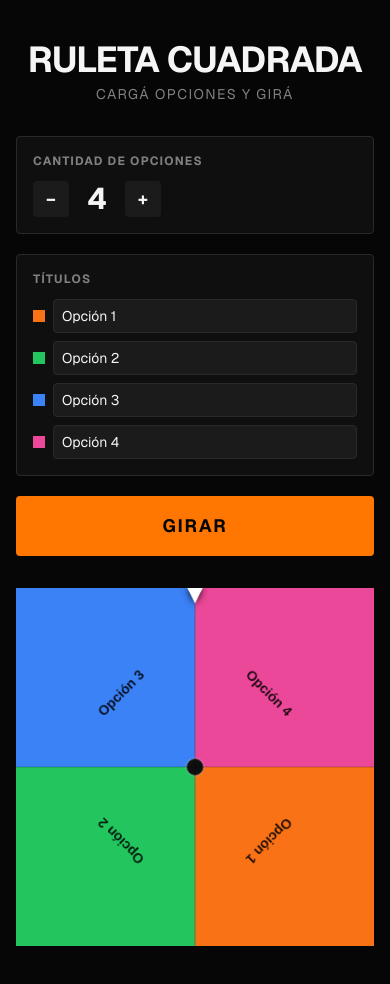
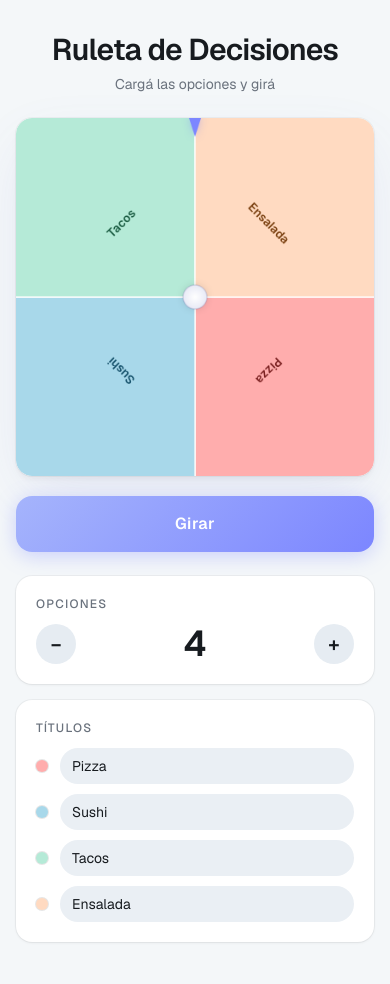
Before and after one commit to vazmanuvaz/ruleta-cuadrada-equals, a Next.js app: page / in a window 390 px wide. Built offline with nearby package versions, Linux system fonts and the light colour scheme.

Commit message:
style: redesign UI with Apple aesthetic\n\nUpdate to pastel color palette, light background, rounded corners,\nsubtle shadows, and fully responsive layout.

```diff
--- a/app/globals.css
+++ b/app/globals.css
@@ -4,48 +4,43 @@
 @custom-variant dark (&:is(.dark *));
 
 :root {
-  --background: oklch(0.12 0 0);
-  --foreground: oklch(0.97 0 0);
-  --card: oklch(0.17 0 0);
-  --card-foreground: oklch(0.97 0 0);
-  --popover: oklch(0.17 0 0);
-  --popover-foreground: oklch(0.97 0 0);
-  --primary: oklch(0.75 0.22 50);
-  --primary-foreground: oklch(0.12 0 0);
-  --secondary: oklch(0.22 0 0);
-  --secondary-foreground: oklch(0.97 0 0);
-  --muted: oklch(0.22 0 0);
-  --muted-foreground: oklch(0.6 0 0);
-  --accent: oklch(0.65 0.22 145);
-  --accent-foreground: oklch(0.12 0 0);
-  --destructive: oklch(0.6 0.25 27);
-  --destructive-foreground: oklch(0.97 0 0);
-  --border: oklch(0.28 0 0);
-  --input: oklch(0.22 0 0);
-  --ring: oklch(0.75 0.22 50);
-  --chart-1: oklch(0.75 0.22 50);
-  --chart-2: oklch(0.65 0.22 145);
-  --chart-3: oklch(0.65 0.22 230);
-  --chart-4: oklch(0.72 0.22 0);
-  --chart-5: oklch(0.72 0.2 300);
-  --radius: 0.25rem;
-  --sidebar: oklch(0.17 0 0);
-  --sidebar-foreground: oklch(0.97 0 0);
-  --sidebar-primary: oklch(0.75 0.22 50);
-  --sidebar-primary-foreground: oklch(0.12 0 0);
-  --sidebar-accent: oklch(0.22 0 0);
-  --sidebar-accent-foreground: oklch(0.97 0 0);
-  --sidebar-border: oklch(0.28 0 0);
-  --sidebar-ring: oklch(0.75 0.22 50);
-  /* Ruleta slice colors */
-  --slice-1: #f97316;
-  --slice-2: #22c55e;
-  --slice-3: #3b82f6;
-  --slice-4: #ec4899;
-  --slice-5: #eab308;
-  --slice-6: #14b8a6;
-  --slice-7: #f43f5e;
-  --slice-8: #a855f7;
+  --background: oklch(0.975 0.004 240);
+  --foreground: oklch(0.22 0.01 250);
+  --card: oklch(1 0 0);
+  --card-foreground: oklch(0.22 0.01 250);
+  --popover: oklch(1 0 0);
+  --popover-foreground: oklch(0.22 0.01 250);
+  --primary: oklch(0.62 0.15 260);
+  --primary-foreground: oklch(1 0 0);
+  --secondary: oklch(0.94 0.01 245);
+  --secondary-foreground: oklch(0.38 0.02 255);
+  --muted: oklch(0.94 0.01 245);
+  --muted-foreground: oklch(0.55 0.02 255);
+  --accent: oklch(0.91 0.04 250);
+  --accent-foreground: oklch(0.38 0.02 255);
+  --destructive: oklch(0.65 0.2 25);
+  --destructive-foreground: oklch(1 0 0);
+  --border: oklch(0.9 0.01 245);
+  --input: oklch(0.95 0.008 245);
+  --ring: oklch(0.62 0.15 260);
+  --radius: 1rem;
+  --sidebar: oklch(1 0 0);
+  --sidebar-foreground: oklch(0.22 0.01 250);
+  --sidebar-primary: oklch(0.62 0.15 260);
+  --sidebar-primary-foreground: oklch(1 0 0);
+  --sidebar-accent: oklch(0.94 0.01 245);
+  --sidebar-accent-foreground: oklch(0.38 0.02 255);
+  --sidebar-border: oklch(0.9 0.01 245);
+  --sidebar-ring: oklch(0.62 0.15 260);
+  /* Ruleta — colores pastel suaves */
+  --slice-1: #FFADAD;
+  --slice-2: #A8D8EA;
+  --slice-3: #B5EAD7;
+  --slice-4: #FFDAC1;
+  --slice-5: #C7CEEA;
+  --slice-6: #FFD6E7;
+  --slice-7: #D4F1BE;
+  --slice-8: #FFF1BA;
 }
 
 
--- a/app/page.tsx
+++ b/app/page.tsx
@@ -1,9 +1,9 @@
 "use client"
 
 import { useState, useRef } from "react"
-import { SquareWheel } from "@/components/square-wheel"
+import { SquareWheel, SLICE_COLORS } from "@/components/square-wheel"
 
-const DEFAULT_OPTIONS = ["Opción 1", "Opción 2", "Opción 3", "Opción 4"]
+const DEFAULT_OPTIONS = ["Pizza", "Sushi", "Tacos", "Ensalada"]
 
 export default function RuletaPage() {
   const [count, setCount] = useState(4)
@@ -37,27 +37,25 @@ export default function RuletaPage() {
     setWinner(null)
     setIsSpinning(true)
 
-    const extraSpins = 5 + Math.floor(Math.random() * 5) // 5-9 full turns
+    const extraSpins = 5 + Math.floor(Math.random() * 5)
     const randomOffset = Math.random() * 360
     const totalDeg = extraSpins * 360 + randomOffset
 
     const startRot = rotation
     const endRot = startRot + totalDeg
-    const duration = 3000 + Math.random() * 1200
+    const duration = 3200 + Math.random() * 1200
 
     let startTime: number | null = null
 
     function easeOut(t: number) {
-      return 1 - Math.pow(1 - t, 3)
+      return 1 - Math.pow(1 - t, 4)
     }
 
     function animate(ts: number) {
       if (!startTime) startTime = ts
       const elapsed = ts - startTime
       const progress = Math.min(elapsed / duration, 1)
-      const eased = easeOut(progress)
-      const current = startRot + eased * totalDeg
-
+      const current = startRot + easeOut(progress) * totalDeg
       setRotation(current)
 
       if (progress < 1) {
@@ -65,14 +63,9 @@ export default function RuletaPage() {
       } else {
         setRotation(endRot)
         setIsSpinning(false)
-
-        // Figure out winner: pointer is at top center = angle 270deg (or -90deg)
-        // The slice that contains -90deg after rotation
         const anglePerSlice = 360 / count
-        // Normalize: which slice is at the pointer (pointing down from top = 270deg)
-        const pointerAngle = 270
         const normalizedRot = ((endRot % 360) + 360) % 360
-        const adjusted = ((pointerAngle - normalizedRot) % 360 + 360) % 360
+        const adjusted = ((270 - normalizedRot) % 360 + 360) % 360
         const winnerIndex = Math.floor(adjusted / anglePerSlice) % count
         setWinner(options[winnerIndex] || `Opción ${winnerIndex + 1}`)
       }
@@ -82,42 +75,99 @@ export default function RuletaPage() {
   }
 
   return (
-    <main className="min-h-screen bg-background text-foreground font-sans flex flex-col items-center py-10 px-4 gap-8">
+    <main className="min-h-screen bg-background font-sans flex flex-col items-center px-4 py-8 sm:py-12 gap-6 sm:gap-10">
+
       {/* Header */}
-      <div className="text-center">
-        <h1 className="text-4xl font-bold tracking-tight text-balance">
-          RULETA CUADRADA
+      <header className="text-center">
+        <h1 className="text-3xl sm:text-4xl font-semibold tracking-tight text-foreground text-balance">
+          Ruleta de Decisiones
         </h1>
-        <p className="text-muted-foreground mt-1 text-sm tracking-widest uppercase">
-          Cargá opciones y girá
+        <p className="text-muted-foreground mt-1.5 text-sm text-pretty">
+          Cargá las opciones y girá
         </p>
+      </header>
+
+      {/* Layout: mobile = column, desktop = row */}
+      <div className="w-full max-w-4xl flex flex-col md:flex-row-reverse gap-6 items-start justify-center">
+
+        {/* Wheel */}
+        <div className="w-full md:flex-1 flex flex-col items-center gap-5">
+          <div
+            className="w-full max-w-[360px] sm:max-w-[420px] aspect-square rounded-2xl overflow-hidden"
+            style={{
+              boxShadow:
+                "0 4px 6px -1px rgba(0,0,0,0.05), 0 20px 60px -10px rgba(100,110,200,0.12), 0 0 0 1px rgba(0,0,0,0.04)",
+            }}
+          >
+            <SquareWheel
+              options={options.slice(0, count)}
+              rotation={rotation}
+              isSpinning={isSpinning}
+            />
           </div>
 
-      {/* Main layout */}
-      <div className="w-full max-w-3xl flex flex-col md:flex-row gap-8 items-start justify-center">
+          {/* Winner banner */}
+          {winner && !isSpinning && (
+            <div
+              className="w-full max-w-[360px] sm:max-w-[420px] bg-card rounded-2xl px-6 py-4 text-center animate-in fade-in slide-in-from-bottom-3 duration-400"
+              style={{
+                boxShadow: "0 2px 16px rgba(124,134,255,0.15), 0 0 0 1px rgba(124,134,255,0.12)",
+              }}
+            >
+              <p className="text-xs font-medium uppercase tracking-widest text-muted-foreground mb-1">
+                Resultado
+              </p>
+              <p className="text-2xl font-semibold text-foreground text-balance">{winner}</p>
+            </div>
+          )}
 
-        {/* Left: controls */}
-        <div className="flex flex-col gap-5 w-full md:w-64 shrink-0">
+          {/* Spin button — shown below wheel on mobile, inside controls on desktop */}
+          <button
+            onClick={spin}
+            disabled={isSpinning}
+            className="md:hidden w-full max-w-[360px] sm:max-w-[420px] py-4 rounded-2xl font-semibold text-base tracking-wide transition-all duration-200 disabled:opacity-50 disabled:cursor-not-allowed active:scale-[0.98]"
+            style={{
+              background: isSpinning
+                ? "#d0d4ff"
+                : "linear-gradient(135deg, #a5b4fc 0%, #7c86ff 100%)",
+              color: "#fff",
+              boxShadow: isSpinning
+                ? "none"
+                : "0 4px 20px rgba(124,134,255,0.35)",
+            }}
+            aria-label="Girar la ruleta"
+          >
+            {isSpinning ? "Girando…" : "Girar"}
+          </button>
+        </div>
+
+        {/* Controls */}
+        <div className="flex flex-col gap-4 w-full md:w-72 shrink-0">
 
           {/* Cantidad */}
-          <div className="bg-card border border-border rounded p-4 flex flex-col gap-3">
-            <label className="text-xs font-bold uppercase tracking-widest text-muted-foreground">
-              Cantidad de opciones
-            </label>
-            <div className="flex items-center gap-3">
+          <div
+            className="bg-card rounded-2xl p-5"
+            style={{ boxShadow: "0 1px 3px rgba(0,0,0,0.06), 0 0 0 1px rgba(0,0,0,0.04)" }}
+          >
+            <p className="text-xs font-medium uppercase tracking-widest text-muted-foreground mb-3">
+              Opciones
+            </p>
+            <div className="flex items-center gap-4">
               <button
                 onClick={() => handleCountChange(count - 1)}
                 disabled={count <= 2 || isSpinning}
-                className="w-9 h-9 rounded bg-secondary text-foreground font-bold text-lg flex items-center justify-center hover:bg-primary hover:text-primary-foreground transition-colors disabled:opacity-30"
-                aria-label="Reducir opciones"
+                className="w-10 h-10 rounded-xl bg-secondary text-foreground font-semibold text-xl flex items-center justify-center transition-all hover:bg-accent disabled:opacity-30 active:scale-95"
+                aria-label="Reducir cantidad"
               >
                 −
               </button>
-              <span className="text-3xl font-bold tabular-nums w-8 text-center">{count}</span>
+              <span className="text-4xl font-semibold tabular-nums flex-1 text-center text-foreground">
+                {count}
+              </span>
               <button
                 onClick={() => handleCountChange(count + 1)}
                 disabled={count >= 8 || isSpinning}
-                className="w-9 h-9 rounded bg-secondary text-foreground font-bold text-lg flex items-center justify-center hover:bg-primary hover:text-primary-foreground transition-colors disabled:opacity-30"
+                className="w-10 h-10 rounded-xl bg-secondary text-foreground font-semibold text-xl flex items-center justify-center transition-all hover:bg-accent disabled:opacity-30 active:scale-95"
                 aria-label="Agregar opción"
               >
                 +
@@ -125,21 +175,21 @@ export default function RuletaPage() {
             </div>
           </div>
 
-          {/* Opciones */}
-          <div className="bg-card border border-border rounded p-4 flex flex-col gap-2">
-            <label className="text-xs font-bold uppercase tracking-widest text-muted-foreground mb-1">
+          {/* Títulos */}
+          <div
+            className="bg-card rounded-2xl p-5"
+            style={{ boxShadow: "0 1px 3px rgba(0,0,0,0.06), 0 0 0 1px rgba(0,0,0,0.04)" }}
+          >
+            <p className="text-xs font-medium uppercase tracking-widest text-muted-foreground mb-3">
               Títulos
-            </label>
-            {options.map((opt, i) => (
-              <div key={i} className="flex items-center gap-2">
+            </p>
+            <div className="flex flex-col gap-2.5">
+              {options.slice(0, count).map((opt, i) => (
+                <div key={i} className="flex items-center gap-3">
                   <span
-                  className="w-3 h-3 rounded-sm shrink-0"
-                  style={{
-                    background: [
-                      "#f97316","#22c55e","#3b82f6","#ec4899",
-                      "#eab308","#14b8a6","#f43f5e","#a855f7"
-                    ][i % 8],
-                  }}
+                    className="w-3 h-3 rounded-full shrink-0 ring-1 ring-black/10"
+                    style={{ background: SLICE_COLORS[i % SLICE_COLORS.length] }}
+                    aria-hidden="true"
                   />
                   <input
                     type="text"
@@ -148,39 +198,31 @@ export default function RuletaPage() {
                     onChange={(e) => handleOptionChange(i, e.target.value)}
                     maxLength={20}
                     placeholder={`Opción ${i + 1}`}
-                  className="flex-1 bg-input border border-border rounded px-2 py-1.5 text-sm text-foreground placeholder:text-muted-foreground focus:outline-none focus:ring-1 focus:ring-ring disabled:opacity-50"
+                    className="flex-1 bg-input rounded-xl px-3 py-2 text-sm text-foreground placeholder:text-muted-foreground focus:outline-none focus:ring-2 focus:ring-ring/40 disabled:opacity-50 transition-all"
                   />
                 </div>
               ))}
             </div>
+          </div>
 
-          {/* Spin button */}
+          {/* Spin button — desktop only */}
           <button
             onClick={spin}
             disabled={isSpinning}
-            className="w-full py-4 rounded bg-primary text-primary-foreground font-bold text-lg tracking-widest uppercase hover:opacity-90 transition-opacity disabled:opacity-50 disabled:cursor-not-allowed"
+            className="hidden md:block w-full py-4 rounded-2xl font-semibold text-base tracking-wide transition-all duration-200 disabled:opacity-50 disabled:cursor-not-allowed active:scale-[0.98]"
+            style={{
+              background: isSpinning
+                ? "#d0d4ff"
+                : "linear-gradient(135deg, #a5b4fc 0%, #7c86ff 100%)",
+              color: "#fff",
+              boxShadow: isSpinning
+                ? "none"
+                : "0 4px 20px rgba(124,134,255,0.35)",
+            }}
+            aria-label="Girar la ruleta"
           >
-            {isSpinning ? "GIRANDO…" : "GIRAR"}
+            {isSpinning ? "Girando…" : "Girar"}
           </button>
-        </div>
-
-        {/* Right: wheel + result */}
-        <div className="flex flex-col items-center gap-5 flex-1">
-          <div className="w-full max-w-[420px] aspect-square relative">
-            <SquareWheel
-              options={options.slice(0, count)}
-              rotation={rotation}
-              isSpinning={isSpinning}
-            />
-          </div>
-
-          {/* Winner */}
-          {winner && !isSpinning && (
-            <div className="bg-card border border-primary rounded px-6 py-4 text-center animate-in fade-in slide-in-from-bottom-4 duration-300">
-              <p className="text-xs uppercase tracking-widest text-muted-foreground mb-1">Resultado</p>
-              <p className="text-2xl font-bold text-primary text-balance">{winner}</p>
-            </div>
-          )}
         </div>
       </div>
     </main>
--- a/components/square-wheel.tsx
+++ b/components/square-wheel.tsx
@@ -2,24 +2,37 @@
 
 import { useRef, useEffect, useCallback } from "react"
 
-const SLICE_COLORS = [
-  "#f97316",
-  "#22c55e",
-  "#3b82f6",
-  "#ec4899",
-  "#eab308",
-  "#14b8a6",
-  "#f43f5e",
-  "#a855f7",
+export const SLICE_COLORS = [
+  "#FFADAD",
+  "#A8D8EA",
+  "#B5EAD7",
+  "#FFDAC1",
+  "#C7CEEA",
+  "#FFD6E7",
+  "#D4F1BE",
+  "#FFF1BA",
+]
+
+// Darker text-safe versions of each pastel for labels
+const LABEL_COLORS = [
+  "#7a2020",
+  "#14506a",
+  "#1a5c42",
+  "#7a4010",
+  "#3a3a6e",
+  "#6e2050",
+  "#2e6014",
+  "#6e5800",
 ]
 
 interface SquareWheelProps {
   options: string[]
   rotation: number
   isSpinning: boolean
+  size?: number
 }
 
-export function SquareWheel({ options, rotation, isSpinning }: SquareWheelProps) {
+export function SquareWheel({ options, rotation, isSpinning, size = 420 }: SquareWheelProps) {
   const canvasRef = useRef<HTMLCanvasElement>(null)
   const count = options.length
 
@@ -29,22 +42,25 @@ export function SquareWheel({ options, rotation, isSpinning }: SquareWheelProps)
     const ctx = canvas.getContext("2d")
     if (!ctx) return
 
-    const size = canvas.width
-    const cx = size / 2
-    const cy = size / 2
-    const r = size / 2
+    const s = canvas.width
+    const cx = s / 2
+    const cy = s / 2
+    const r = s / 2
 
-    ctx.clearRect(0, 0, size, size)
+    ctx.clearRect(0, 0, s, s)
 
-    // Save and rotate the whole wheel
+    // White background fill
+    ctx.fillStyle = "#ffffff"
+    ctx.fillRect(0, 0, s, s)
+
     ctx.save()
     ctx.translate(cx, cy)
     ctx.rotate((rotation * Math.PI) / 180)
     ctx.translate(-cx, -cy)
 
-    // clip to square
+    // Clip to square
     ctx.beginPath()
-    ctx.rect(0, 0, size, size)
+    ctx.rect(0, 0, s, s)
     ctx.clip()
 
     const anglePerSlice = (2 * Math.PI) / count
@@ -53,8 +69,9 @@ export function SquareWheel({ options, rotation, isSpinning }: SquareWheelProps)
       const startAngle = i * anglePerSlice
       const endAngle = startAngle + anglePerSlice
       const color = SLICE_COLORS[i % SLICE_COLORS.length]
+      const labelColor = LABEL_COLORS[i % LABEL_COLORS.length]
 
-      // Draw pie slice clipped to square
+      // Pie slice
       ctx.beginPath()
       ctx.moveTo(cx, cy)
       ctx.arc(cx, cy, r * 1.5, startAngle, endAngle)
@@ -62,7 +79,12 @@ export function SquareWheel({ options, rotation, isSpinning }: SquareWheelProps)
       ctx.fillStyle = color
       ctx.fill()
 
-      // Draw label
+      // Divider lines — very subtle
+      ctx.strokeStyle = "rgba(255,255,255,0.7)"
+      ctx.lineWidth = 2
+      ctx.stroke()
+
+      // Label
       const labelAngle = startAngle + anglePerSlice / 2
       const labelR = r * 0.58
       const lx = cx + Math.cos(labelAngle) * labelR
@@ -71,53 +93,51 @@ export function SquareWheel({ options, rotation, isSpinning }: SquareWheelProps)
       ctx.save()
       ctx.translate(lx, ly)
       ctx.rotate(labelAngle + Math.PI / 2)
-      ctx.fillStyle = "rgba(0,0,0,0.85)"
-      ctx.font = `bold ${Math.max(10, Math.min(16, size / (count * 1.4)))}px sans-serif`
+      ctx.fillStyle = labelColor
+      const fontSize = Math.max(9, Math.min(14, s / (count * 1.6)))
+      ctx.font = `600 ${fontSize}px -apple-system, BlinkMacSystemFont, 'SF Pro Display', sans-serif`
       ctx.textAlign = "center"
       ctx.textBaseline = "middle"
 
       const label = options[i] || ""
-      const maxLen = 14
+      const maxLen = 13
       const displayLabel = label.length > maxLen ? label.slice(0, maxLen - 1) + "…" : label
       ctx.fillText(displayLabel, 0, 0)
       ctx.restore()
     }
 
-    // Center dot
+    // Center circle
+    const grad = ctx.createRadialGradient(cx, cy, 0, cx, cy, 14)
+    grad.addColorStop(0, "#ffffff")
+    grad.addColorStop(1, "#e8eaf6")
     ctx.beginPath()
-    ctx.arc(cx, cy, 10, 0, 2 * Math.PI)
-    ctx.fillStyle = "#0f0f0f"
+    ctx.arc(cx, cy, 14, 0, 2 * Math.PI)
+    ctx.fillStyle = grad
+    ctx.shadowColor = "rgba(0,0,0,0.12)"
+    ctx.shadowBlur = 8
     ctx.fill()
-    ctx.strokeStyle = "#ffffff30"
-    ctx.lineWidth = 2
+    ctx.shadowBlur = 0
+    ctx.strokeStyle = "rgba(100,100,160,0.2)"
+    ctx.lineWidth = 1.5
     ctx.stroke()
-
-    // Grid lines between slices
-    ctx.strokeStyle = "rgba(0,0,0,0.25)"
-    ctx.lineWidth = 1
-    for (let i = 0; i < count; i++) {
-      const angle = i * anglePerSlice
-      ctx.beginPath()
-      ctx.moveTo(cx, cy)
-      ctx.lineTo(cx + Math.cos(angle) * r * 1.5, cy + Math.sin(angle) * r * 1.5)
-      ctx.stroke()
-    }
 
     ctx.restore()
 
-    // Pointer - triangle on top edge center pointing down
-    const pSize = 18
+    // Pointer — soft teardrop at top center
+    const pW = 14
+    const pH = 22
     ctx.save()
     ctx.translate(cx, 0)
     ctx.beginPath()
-    ctx.moveTo(-pSize / 2, 0)
-    ctx.lineTo(pSize / 2, 0)
-    ctx.lineTo(0, pSize)
+    ctx.moveTo(-pW / 2, 0)
+    ctx.lineTo(pW / 2, 0)
+    ctx.lineTo(0, pH)
     ctx.closePath()
-    ctx.fillStyle = "#ffffff"
-    ctx.shadowColor = "#000"
-    ctx.shadowBlur = 8
+    ctx.fillStyle = "#7c86ff"
+    ctx.shadowColor = "rgba(124,134,255,0.4)"
+    ctx.shadowBlur = 10
     ctx.fill()
+    ctx.shadowBlur = 0
     ctx.restore()
   }, [options, rotation, count])
 
@@ -128,10 +148,11 @@ export function SquareWheel({ options, rotation, isSpinning }: SquareWheelProps)
   return (
     <canvas
       ref={canvasRef}
-      width={420}
-      height={420}
-      className="w-full max-w-[420px] aspect-square"
-      style={{ imageRendering: "crisp-edges" }}
+      width={size}
+      height={size}
+      className="w-full h-full"
+      style={{ imageRendering: "crisp-edges", borderRadius: "1rem" }}
+      aria-label="Ruleta de decisiones"
     />
   )
 }
```
Also changed, not shown: 1 other file (tests, documents, lock files or other folders). Lines whose indentation alone changed are shown as unchanged.
